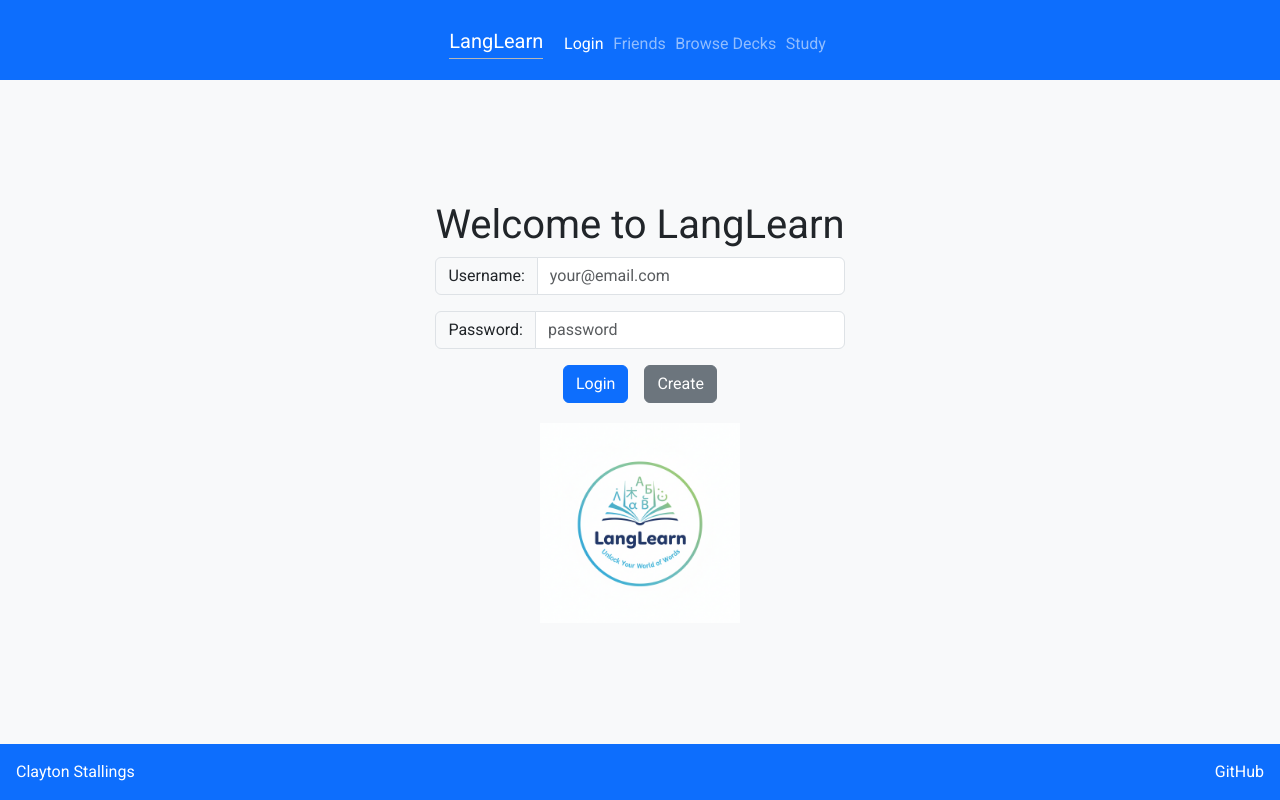
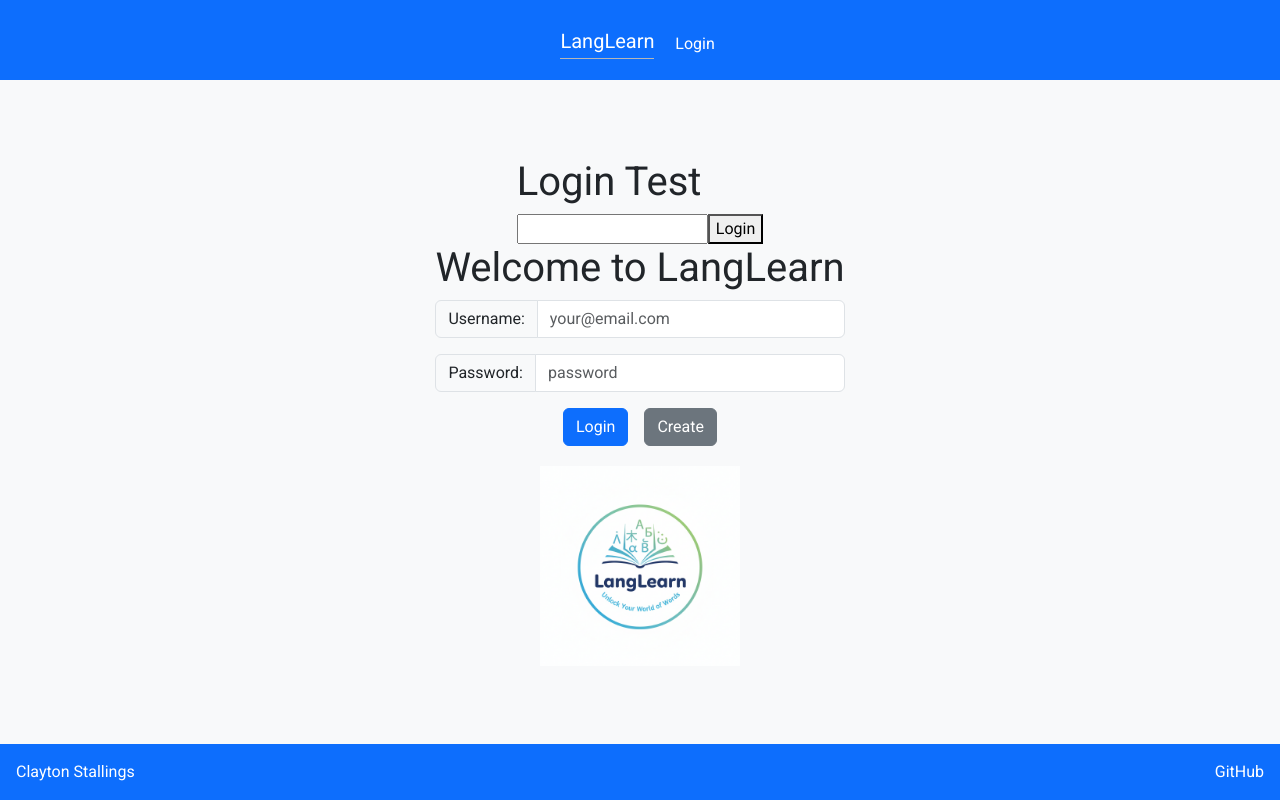
Before and after one commit to crstall4/mystartup, a React (Vite) app: page / in a window 1280 px wide. Built offline with nearby package versions, Linux system fonts and the light colour scheme.

Commit message:
made it so multiple compnents can share the same state

```diff
--- a/src/app.jsx
+++ b/src/app.jsx
@@ -8,6 +8,10 @@ import { Friends } from './friends/friends';
 import { Browse } from './browse/browse';
 
 export default function App() {
+  const [user, setUser] = React.useState(localStorage.getItem('user') || null);
+
+
+
   return (
   <BrowserRouter>
   <div class="body">
@@ -17,18 +21,18 @@ export default function App() {
         <menu class="navbar-nav">
           <h1 class="navbar-brand">LangLearn</h1>
           <li class="nav-item"><NavLink className='nav-link' to=''>Login</NavLink></li>
-          <li class="nav-item"><NavLink className='nav-link' to='friends'>Friends</NavLink></li>
-          <li class="nav-item"><NavLink className='nav-link' to='browse'>Browse Decks</NavLink></li>
-          <li class="nav-item"><NavLink className='nav-link' to='study'>Study</NavLink></li>
+          {user && (<li class="nav-item"><NavLink className='nav-link' to='friends'>Friends</NavLink></li>)}
+          {user && (<li class="nav-item"><NavLink className='nav-link' to='browse'>Browse Decks</NavLink></li>)}
+          {user && (<li class="nav-item"><NavLink className='nav-link' to='study'>Study</NavLink></li>)}
         </menu>
       </nav>
     </header>
 
     <Routes>
-      <Route path='/' element={<Login />} exact />
-      <Route path='/study' element={<Study />} />
-      <Route path='/friends' element={<Friends />} />
-      <Route path='/browse' element={<Browse />} />
+      <Route path='/' element={<Login setUser={setUser} />} exact />
+      <Route path='/study' element={<Study user={user} />} />
+      <Route path='/friends' element={<Friends user={user} />} />
+      <Route path='/browse' element={<Browse user={user} />} />
       <Route path='*' element={<NotFound />} />
     </Routes>
 
--- a/src/browse/browse.jsx
+++ b/src/browse/browse.jsx
@@ -2,7 +2,7 @@ import React from 'react';
 import { NavLink } from 'react-router-dom';
 import '../app.css';
 
-export function Browse() {
+export function Browse({user}) {
   return (
     <main className="container-fluid bg-light text-center text-dark d-flex flex-column justify-content-center">
       <div>
--- a/src/friends/friends.jsx
+++ b/src/friends/friends.jsx
@@ -1,7 +1,7 @@
 import React from 'react';
 import '../app.css';
 
-export function Friends() {
+export function Friends({user}) {
   return (
     <main className="container-fluid bg-light text-center text-dark d-flex flex-column justify-content-center">
         {/* Webhook placeholder!!!! */}
--- a/src/login/login.jsx
+++ b/src/login/login.jsx
@@ -2,9 +2,29 @@ import React from 'react';
 import '../app.css';
 import { NavLink } from 'react-router-dom';
 
-export function Login() {
+export function Login({setUser}) {
+  const [text, setText] = React.useState(localStorage.getItem('login') || '');
+
+  function loginUser(){
+    console.log('login: ' + text);
+    localStorage.setItem('user', text);
+    setUser(text);
+  }
+
+  function textChange(e){
+    setText(e.target.value);
+
+  }
+
   return (
     <main className="container-fluid bg-light text-dark d-flex flex-column justify-content-center">
+      <div>
+        <h1>Login Test</h1>
+        <input type='text' onChange={textChange}/>
+        <button onClick={loginUser}>Login</button>
+        {/* <div>{text}</div> */}
+      </div>
+
       <div>
       <h1>Welcome to LangLearn</h1>
       <form>
--- a/src/study/study.jsx
+++ b/src/study/study.jsx
@@ -1,7 +1,7 @@
 import React from 'react';
 import '../app.css';
 
-export function Study() {
+export function Study({user}) {
 
   const [count, setCount] = React.useState(parseInt(localStorage.getItem('count')) || 0);
 
```
